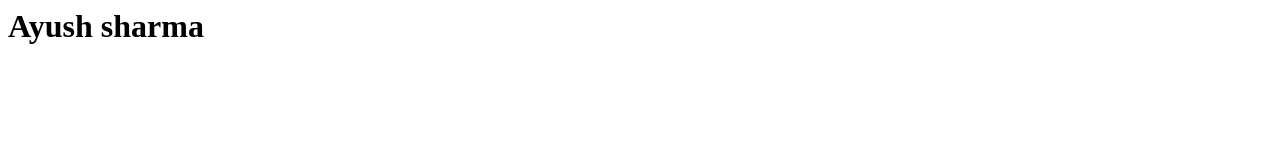
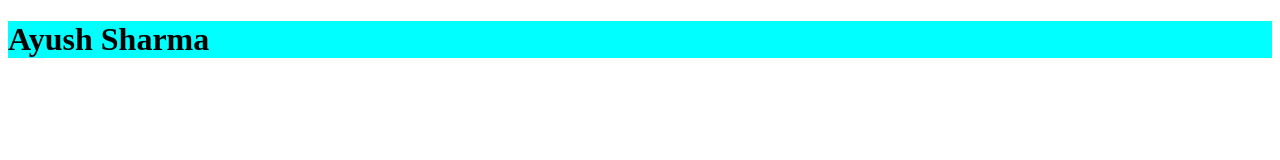
Before and after one commit to Ayushsharma9644/htmlcss, a plain HTML site: page index.html in a window 1280 px wide. Drawn offline with Linux system fonts and the light colour scheme.

Commit message:
css file adde

```diff
--- a/index.html
+++ b/index.html
@@ -1 +1,12 @@
-<h1>Ayush sharma</h1>
+<!DOCTYPE html>
+<html lang="en">
+<head>
+    <meta charset="UTF-8">
+    <meta name="viewport" content="width=device-width, initial-scale=1.0">
+    <title>Document</title>
+    <link rel="stylesheet" href="style.css">
+</head>
+<body>
+    <h1>Ayush Sharma</h1>
+</body>
+</html>
--- /dev/null
+++ b/style.css
@@ -0,0 +1,4 @@
+h1{
+
+    background-color: aqua;
+}
```
